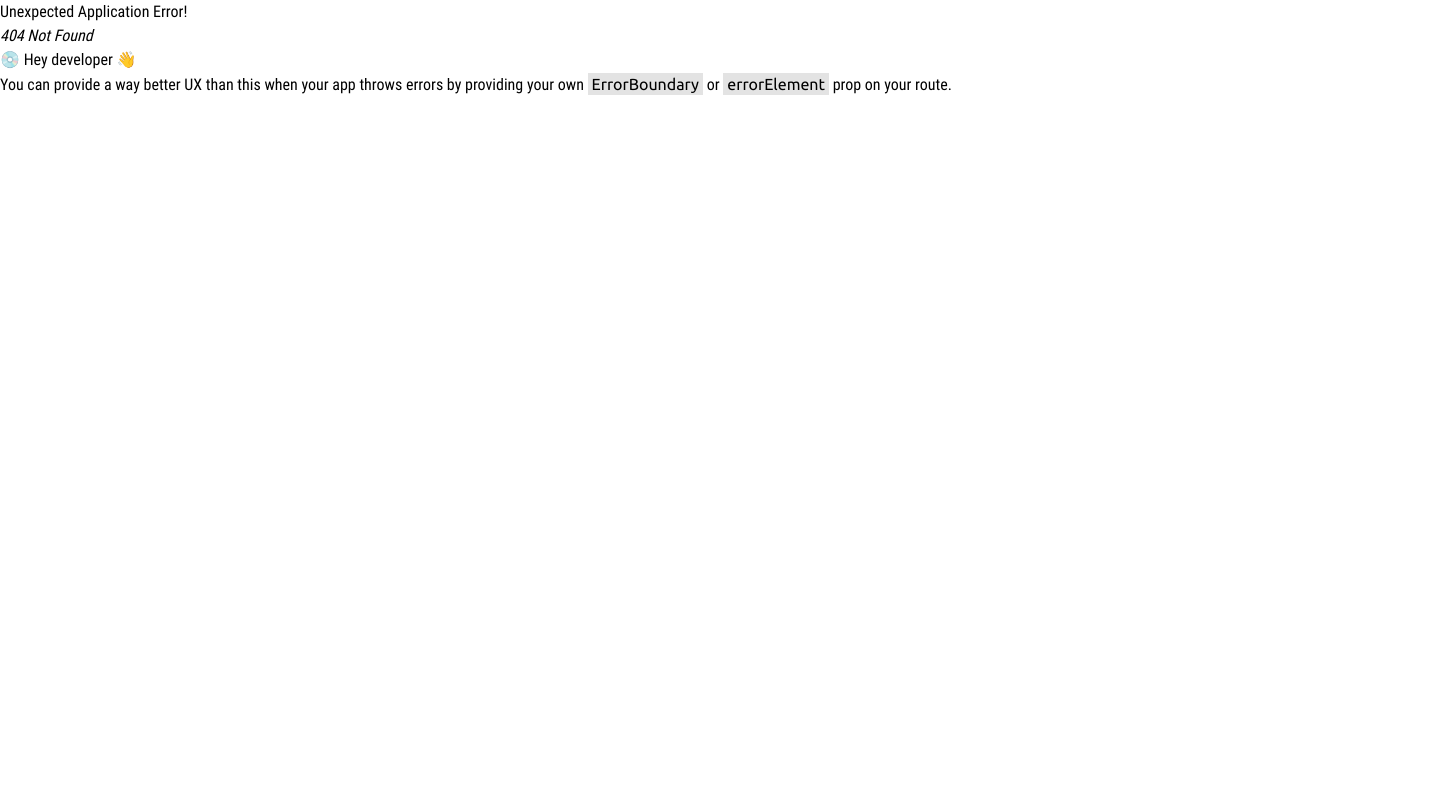
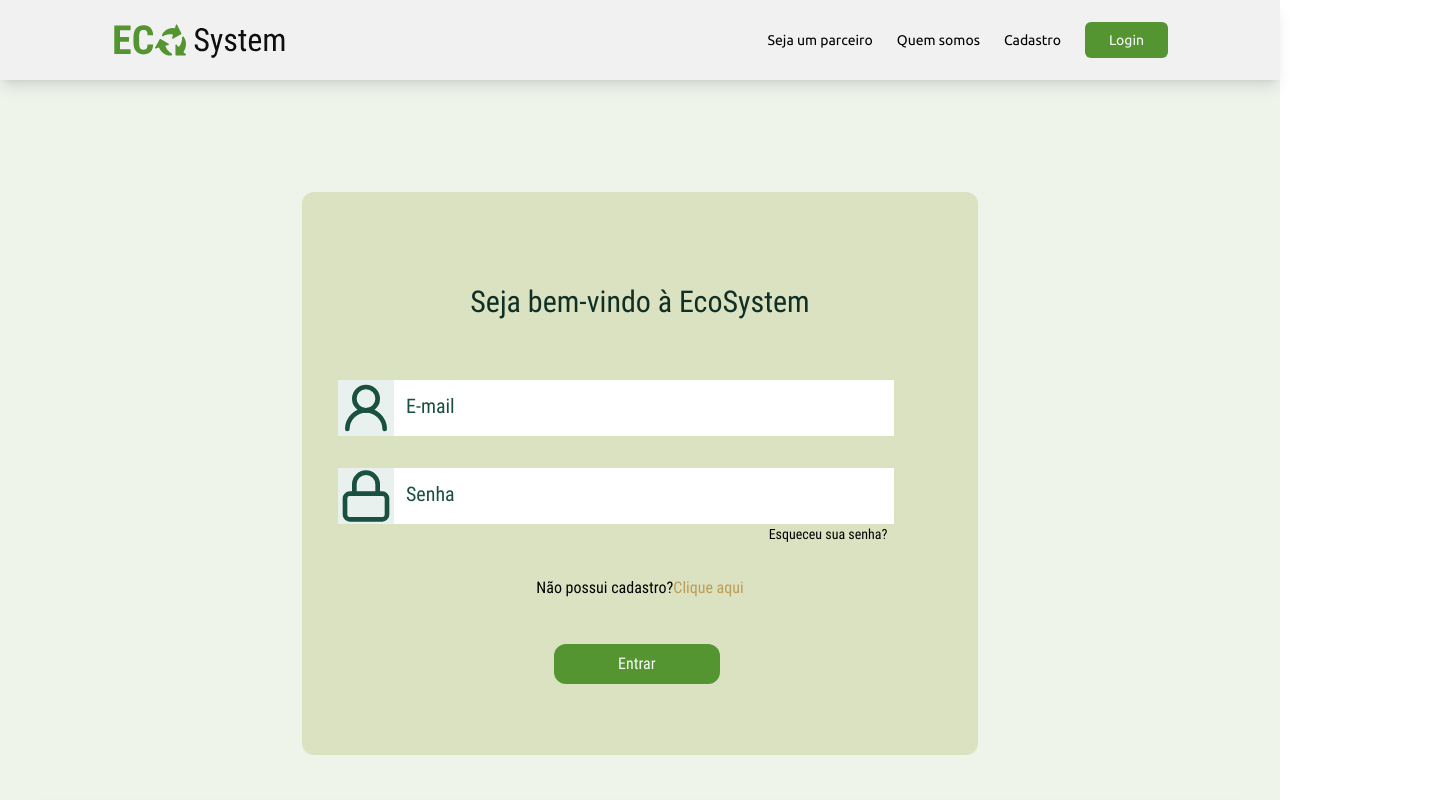
Before and after one commit to projeto-reciclagem/projeto-reciclagem-front, a React (Vite) app: page /login in a window 1280 px wide. Before the commit this address had no page. Shown: the top 800 px of the page, 1429 px wide, since content can reach past the window. Built offline with nearby package versions, Linux system fonts and the light colour scheme.

Commit message:
ADD: Desenvolvimento da tela de login, adicionadas as alterações necessárias

```diff
--- a/package.json
+++ b/package.json
@@ -11,6 +11,7 @@
   },
   "dependencies": {
     "@phosphor-icons/react": "^2.0.13",
+    "lucide-react": "^0.284.0",
     "react": "^18.2.0",
     "react-dom": "^18.2.0",
     "react-router-dom": "^6.16.0",
--- a/src/Router.tsx
+++ b/src/Router.tsx
@@ -3,13 +3,17 @@
   RouterProvider,
 } from "react-router-dom";
 import Home from "./pages/home/Home";
-
+import Login from "./pages/login/Login";
 // !!! Aqui é onde vamos adicionar tudo que vai vir de Rotas de navegação
 // entre páginas do nosso projeto !!!
 const routes = createBrowserRouter([
   {
     path: '/',
     element: <Home />
+  },
+  {
+    path: '/login',
+    element: <Login />
   },
 ])
 
--- a/src/components/Header.tsx
+++ b/src/components/Header.tsx
@@ -6,7 +6,7 @@ export default function Header() {
 
     const navItems = [
         {
-            value: "Seja parceiro",
+            value: "Seja um parceiro",
             path: "/parceiro",
         },
         {
--- /dev/null
+++ b/src/components/LockIcon.tsx
@@ -0,0 +1,7 @@
+import { LockIcon } from "lucide-react";
+
+const IconLock = () => {
+    return <LockIcon color="#1a503f" size={56} className="flex relative top-6 left-9 bg-marine-50" />
+}
+
+export default IconLock;
--- /dev/null
+++ b/src/components/UserIcon.tsx
@@ -0,0 +1,7 @@
+import { User2 } from "lucide-react";
+
+const Icon = () => {
+    return <User2 id="icon" color = "#1a503f" size = {56} className="flex relative ml-9 top-20 bg-marine-50" />
+}
+
+export default Icon;
--- a/src/pages/home/Home.tsx
+++ b/src/pages/home/Home.tsx
@@ -33,7 +33,7 @@ export default function Home() {
         <section className='flex flex-col justify-center items-start w-[816px] gap-8 text-white text-2xl font-light'>
           <h1 className='font-medium text-5xl'>Se torne uma empresa parceira!</h1>
           <p>
-            A <b>ECO System</b> nasceu com um propósito simples: <b>transformar</b> o mercado de produtos recicláveis.
+            A <b>EcoSystem</b> nasceu com um propósito simples: <b>transformar</b> o mercado de produtos recicláveis.
           </p>
           <p>
             Se a sua empresa trabalha com produtos recicláveis ou se você se interessa pelo nosso projeto,
--- /dev/null
+++ b/src/pages/login/Login.tsx
@@ -0,0 +1,30 @@
+import { Link } from "react-router-dom";
+import Header from "../../components/Header";
+import Footer from "../../components/Footer";
+import UserIcon from "../../components/UserIcon";
+import LockIcon from "../../components/LockIcon";
+
+export default function Login() {
+    return (
+        <main className="min-w-screen min-h-screen bg-moss-green-50">
+            <Header />
+            <section className="min-w-full max-h-[1440px] flex justify-center">
+                <section className="min-h-[563px] min-w-[676px] rounded-xl my-28 flex flex-col gap-4 justify-center bg-leaf-100">
+                    <h1 className="min-h-[37px] min-w-[383px] flex justify-center relative top-10 text-3xl text-marine-900">Seja bem-vindo à EcoSystem</h1>
+                    <UserIcon />
+                    <input id="ipt_login" type="text" className="min-h-[56px] min-w-[500px] flex self-center relative left-1 top-2" placeholder="E-mail" />
+                    <LockIcon />
+                    <input id="ipt_senha" type="password" className="min-h-[56px] min-w-[500px] flex self-center relative left-1 bottom-12" placeholder="Senha" />
+                    <span className="text-sm flex relative left-2/3 ml-4 bottom-16"><a href="">Esqueceu sua senha?</a></span>
+                    <span className="text-base flex self-center relative bottom-12">Não possui cadastro?<a href="" className="text-camel-500">Clique aqui</a></span>
+                    <Link to={'dashboard'}>
+                        <button className='flex relative left-60 ml-3 bottom-5 bg-moss-green-500 text-zinc-50 font-normal px-16 py-2 rounded-xl hover:bg-moss-green-800 transition-all duration-500 ease-in-out'>
+                            Entrar
+                        </button>
+                    </Link>
+                </section>
+            </section>
+            <Footer />
+        </main>
+    )
+}
--- a/src/styles/globals.css
+++ b/src/styles/globals.css
@@ -58,3 +58,25 @@
 .swiper-button-prev {
   color: #000000;
 }
+
+#ipt_login::placeholder {
+  color: #1a503f;
+  font-size: 20px;
+}
+
+#ipt_login {
+  padding-left: 0.75rem;
+}
+
+#ipt_senha::placeholder {
+  color: #1a503f;
+  font-size: 20px;
+}
+
+#ipt_senha {
+  padding-left: 0.75rem;
+}
+
+#icon {
+  margin-top: 3px;
+}
```
